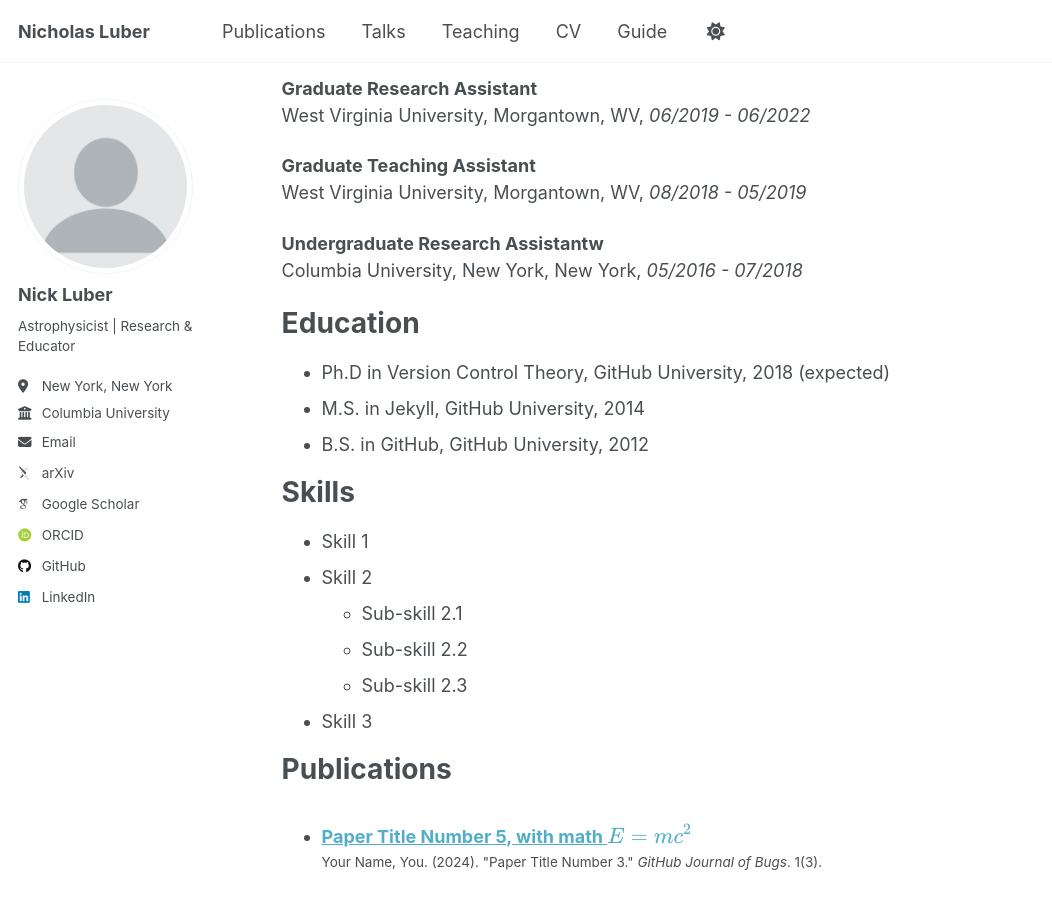
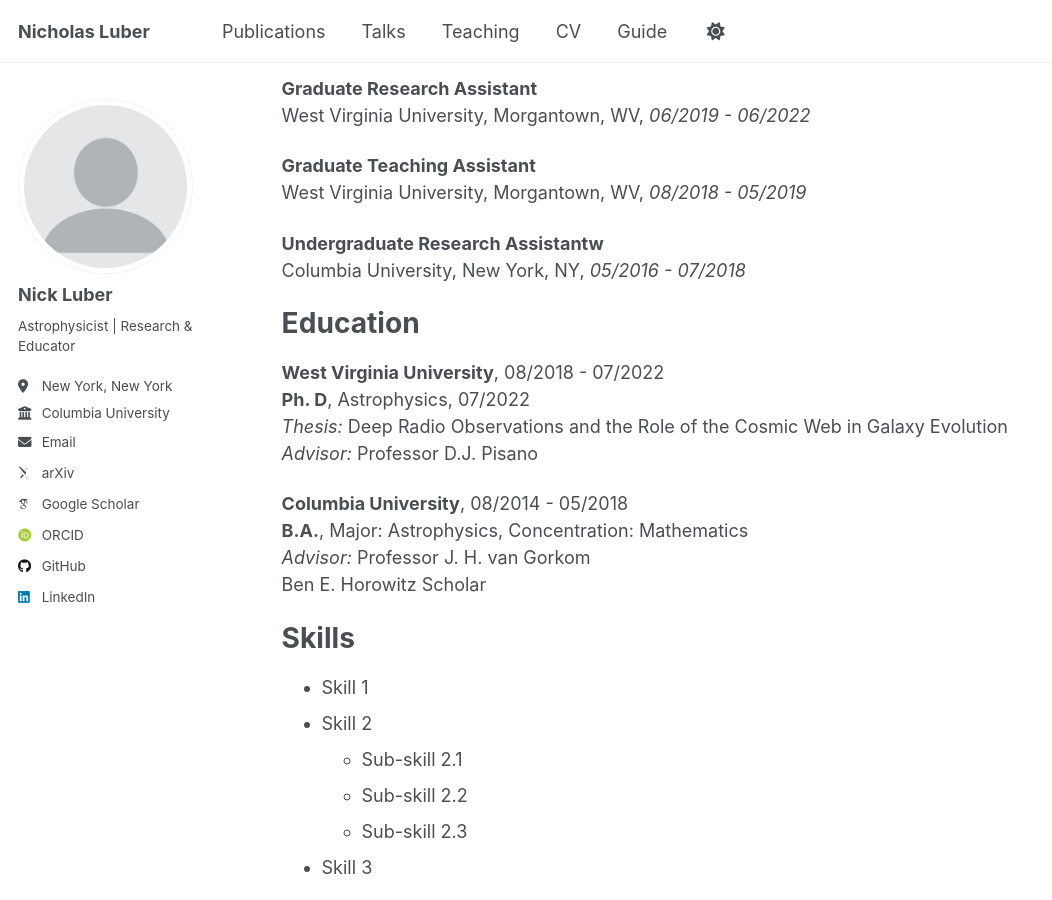
Before and after one commit to nicholasluber/nicholasluber.github.io, a Jekyll site: the page built from _pages/cv.md, in a window 1280 px wide and 900 px high, scrolled down 300 px. Shown: the whole window, without its empty margins (0-1052 px from the left). Built offline with Jekyll 4.4.1, drawn with Linux system fonts in a browser that asks for light colours; some web fonts are replaced; a script that is not in the unit is left out.

Commit message:
Update cv.md

```diff
--- a/_pages/cv.md
+++ b/_pages/cv.md
@@ -25,15 +25,20 @@ West Virginia University, Morgantown, WV, *06/2019 - 06/2022*
 West Virginia University, Morgantown, WV, *08/2018 - 05/2019*
 
 **Undergraduate Research Assistantw**
-Columbia University, New York, New York, *05/2016 - 07/2018*
+Columbia University, New York, NY, *05/2016 - 07/2018*
 
 
 Education
 ======
-* Ph.D in Version Control Theory, GitHub University, 2018 (expected)
-* M.S. in Jekyll, GitHub University, 2014
-* B.S. in GitHub, GitHub University, 2012
+**West Virginia University**, 08/2018 - 07/2022
+**Ph. D**, Astrophysics, 07/2022
+*Thesis:* Deep Radio Observations and the Role of the Cosmic Web in Galaxy Evolution
+*Advisor:* Professor D.J. Pisano
 
+**Columbia University**, 08/2014 - 05/2018
+**B.A.**, Major: Astrophysics, Concentration: Mathematics
+*Advisor:* Professor J. H. van Gorkom
+Ben E. Horowitz Scholar
 
 Skills
 ======
```
